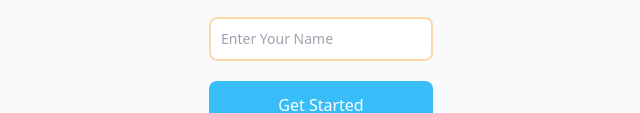
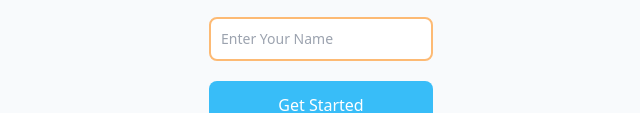
Before and after one commit to alfinxd4/tudy-app, a website built with webpack: page src/index.html in a window 1280 px wide. Shown: the part 513-626 px from the top of the page, without its empty margins (319-959 px from the left). Built offline with nearby package versions, Linux system fonts and the light colour scheme; files whose address does not match are found by name.

Commit message:
update index.html

```diff
--- a/src/index.html
+++ b/src/index.html
@@ -14,7 +14,7 @@
     crossorigin="anonymous"></script>
 </head>
 
-<body class="bg-slate-50 ">
+<body class="bg-slate-50 overflow-hidden">
   <main class="h-screen flex items-center justify-center">
     <div class="max-w-56">
       <!-- image-splash -->
@@ -33,7 +33,7 @@
       <form class="my-5">
           <!-- field-input -->
           <input type="text" id="input-username"
-            class="border-2 border-orange-200 text-gray-900 text-sm rounded-lg block w-full p-2.5 my-5
+            class="border-2 border-orange-300 text-gray-900 text-sm rounded-lg block w-full p-2.5 my-5
                  focus:ring-blue-500 focus:border-blue-500"
             placeholder="Enter Your Name"
             autocomplete="off" required>
```
Also changed, not shown: dist/index.html.
